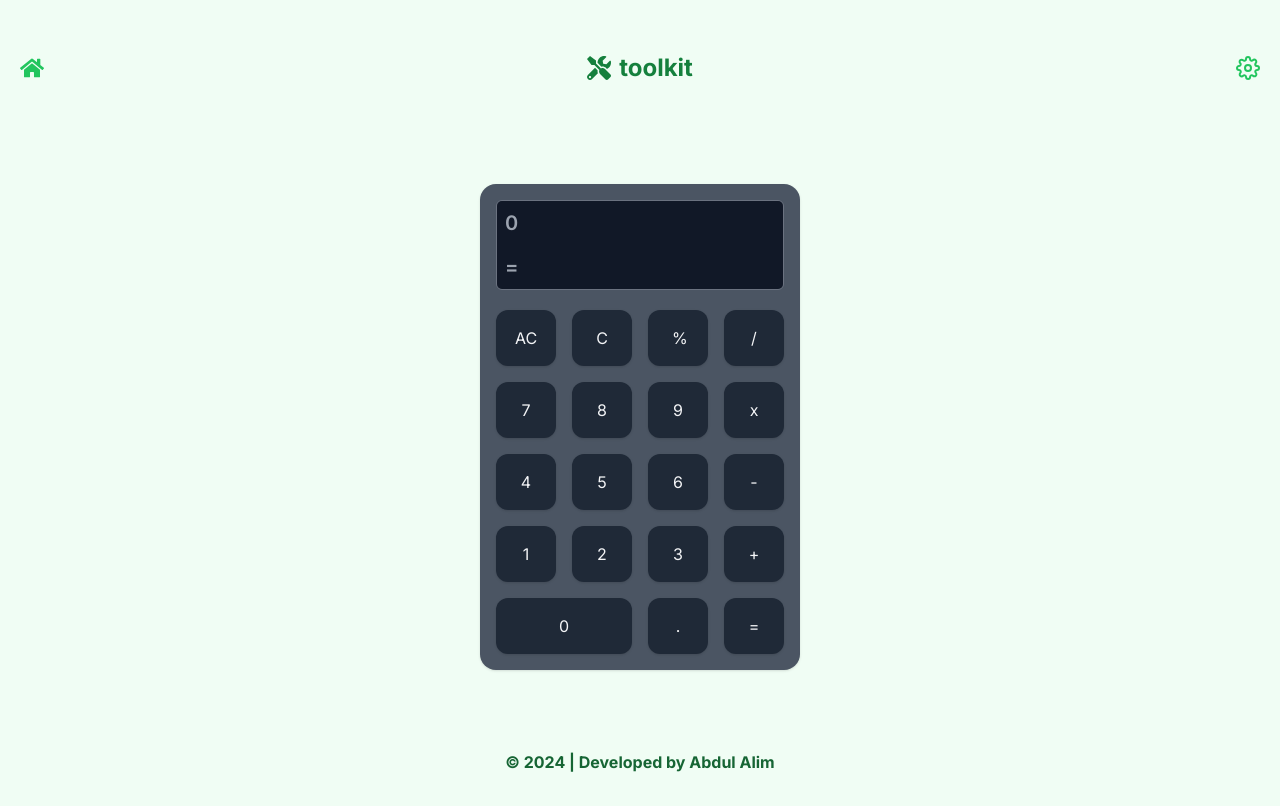
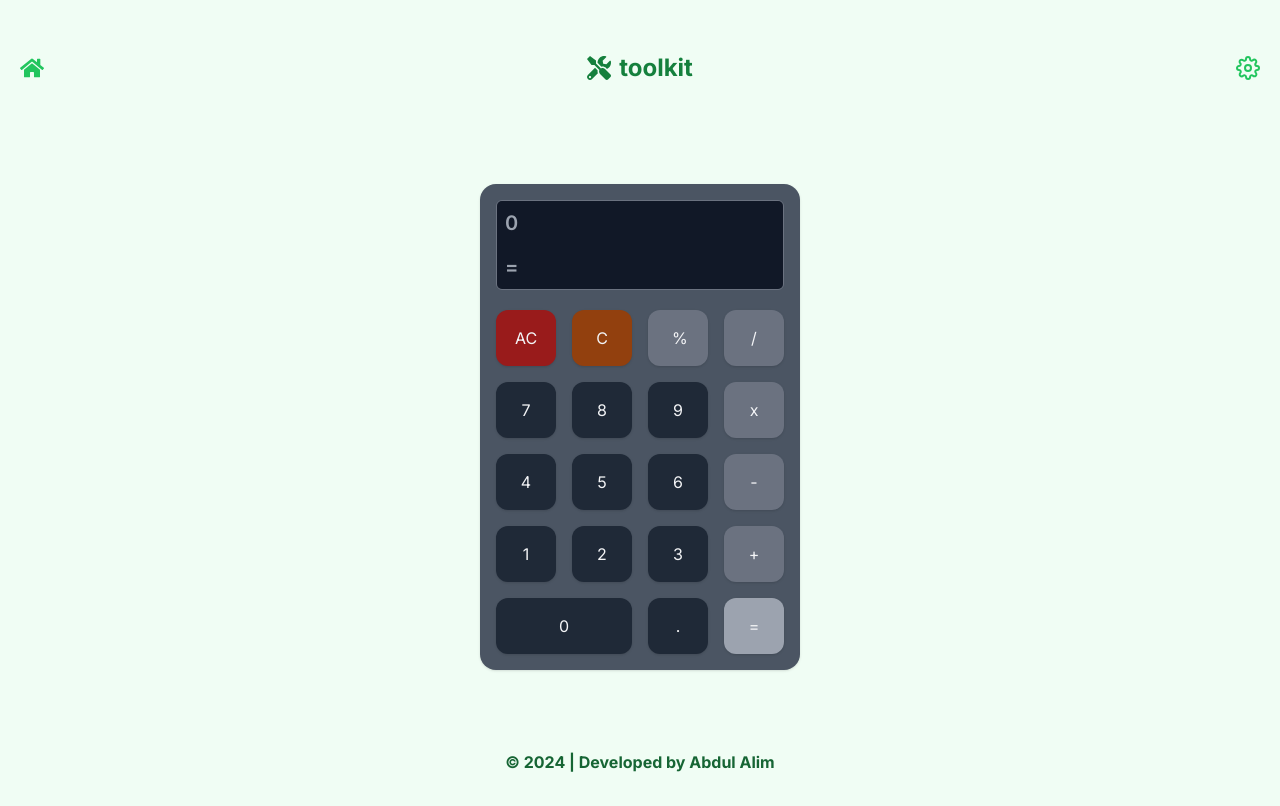
Before and after one commit to DevAbdulAlim/toolkit, a Next.js app: page /calculator in a window 1280 px wide. Built offline with nearby package versions, Linux system fonts and the light colour scheme.

Commit message:
updated calculator design

```diff
--- a/app/calculator/page.tsx
+++ b/app/calculator/page.tsx
@@ -74,28 +74,28 @@ export default function Home() {
         <div className="grid gap-4 text-gray-100 grid-cols-4">
           <button
             type="button"
-            className="shadow flex justify-center bg-gray-800 rounded-xl py-4 px-6"
+            className="shadow flex justify-center bg-red-800  rounded-xl py-4 px-6"
             onClick={handleAllClear}
           >
             AC
           </button>
           <button
             type="button"
-            className="shadow bg-gray-800 rounded-xl py-4 px-6"
+            className="shadow bg-amber-800 rounded-xl py-4 px-6"
             onClick={handleClear}
           >
             C
           </button>
           <button
             type="button"
-            className="shadow bg-gray-800 rounded-xl py-4 px-6"
+            className="shadow bg-gray-500 rounded-xl py-4 px-6"
             onClick={() => handleClick("%")}
           >
             %
           </button>
           <button
             type="button"
-            className="shadow bg-gray-800 rounded-xl py-4 px-6"
+            className="shadow bg-gray-500 rounded-xl py-4 px-6"
             onClick={() => handleClick("/")}
           >
             /
@@ -187,28 +187,28 @@ export default function Home() {
           <div className="grid  gri-cols-1 gap-4">
             <button
               type="button"
-              className=" py-4 shadow  bg-gray-800 rounded-xl px-6"
+              className=" py-4 shadow  bg-gray-500 rounded-xl px-6"
               onClick={() => handleClick("*")}
             >
               x
             </button>
             <button
               type="button"
-              className=" py-4 shadow  bg-gray-800 rounded-xl px-6"
+              className=" py-4 shadow  bg-gray-500 rounded-xl px-6"
               onClick={() => handleClick("-")}
             >
               -
             </button>
             <button
               type="button"
-              className=" py-4 shadow  bg-gray-800 rounded-xl px-6"
+              className=" py-4 shadow  bg-gray-500 rounded-xl px-6"
               onClick={() => handleClick("+")}
             >
               +
             </button>
             <button
               type="button"
-              className=" py-4 shadow  bg-gray-800 rounded-xl px-6"
+              className=" py-4 shadow  bg-gray-400 rounded-xl px-6"
               onClick={() => handleClick("=")}
             >
               =
```
